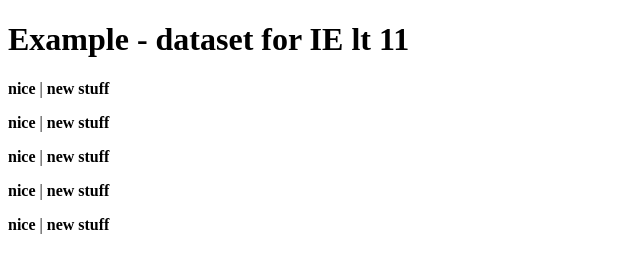
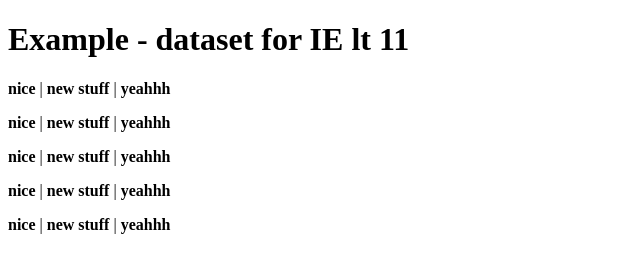
Before and after one commit to lagden/data-set-IE, a website: page example/index.html in a window 1280 px wide. Shown: the whole page, without its empty margins (0-640 px from the left). Drawn offline with Linux system fonts and the light colour scheme.

Commit message:
fix example

```diff
--- a/example/index.html
+++ b/example/index.html
@@ -9,6 +9,7 @@
     <h1>Example - dataset for IE lt 11</h1>
 
     <div id="awesome" data-awesome-stuff="nice"></div>
+    <div id="fucckkk"></div>
 
     <script type="text/javascript" src="../dataSetIE.js"></script>
     <script type="text/javascript">
@@ -19,9 +20,12 @@
         var el = document.getElementById('awesome');
         el.dataset.newStuff = "new stuff";
 
+        var fuck = document.getElementById('fucckkk');
+        fuck.dataset.yeah = "yeahhh";
+
         var cc = 0;
         var i = setInterval(function(){
-            el.insertAdjacentHTML('afterend', '<p><b>' + el.dataset.awesomeStuff + '</b> | <b>' + el.dataset.newStuff + '</b></p>');
+            el.insertAdjacentHTML('afterend', '<p><b>' + el.dataset.awesomeStuff + '</b> | <b>' + el.dataset.newStuff + '</b> | <b>' + fuck.dataset.yeah + '</b></p>');
             cc++;
             if(cc === 10)
                 clearInterval(i);
```
Also changed, not shown: README.md (deleted).
